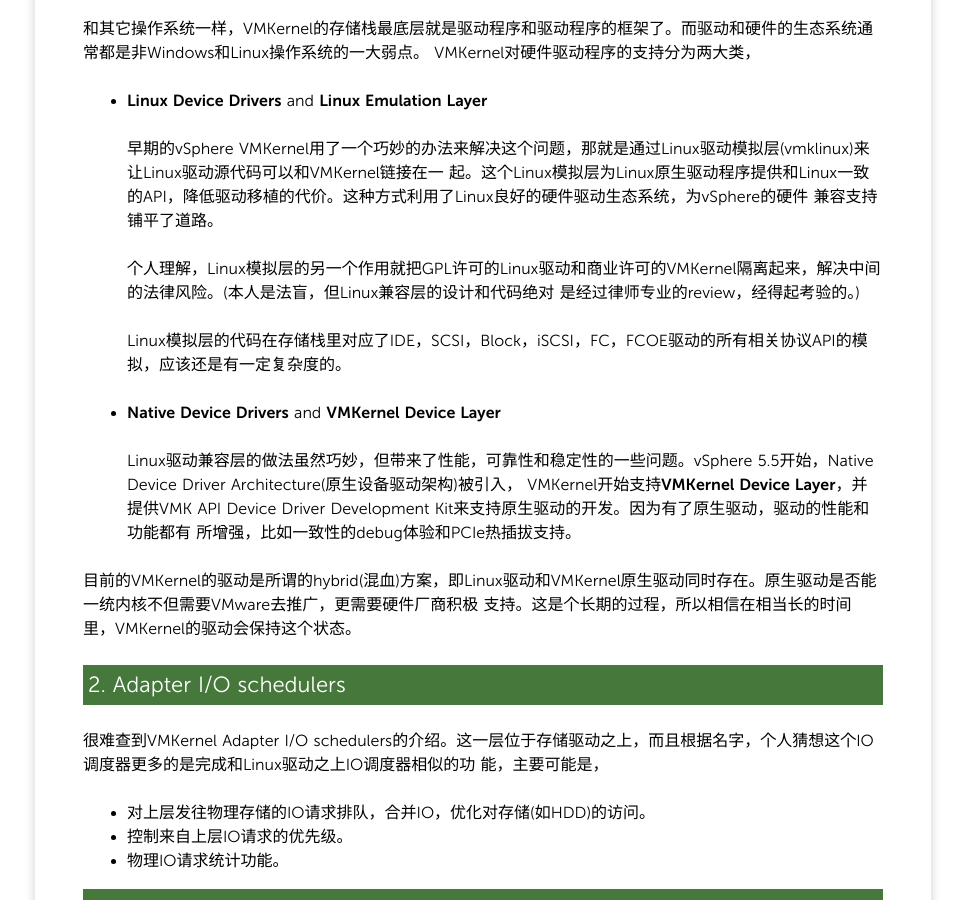
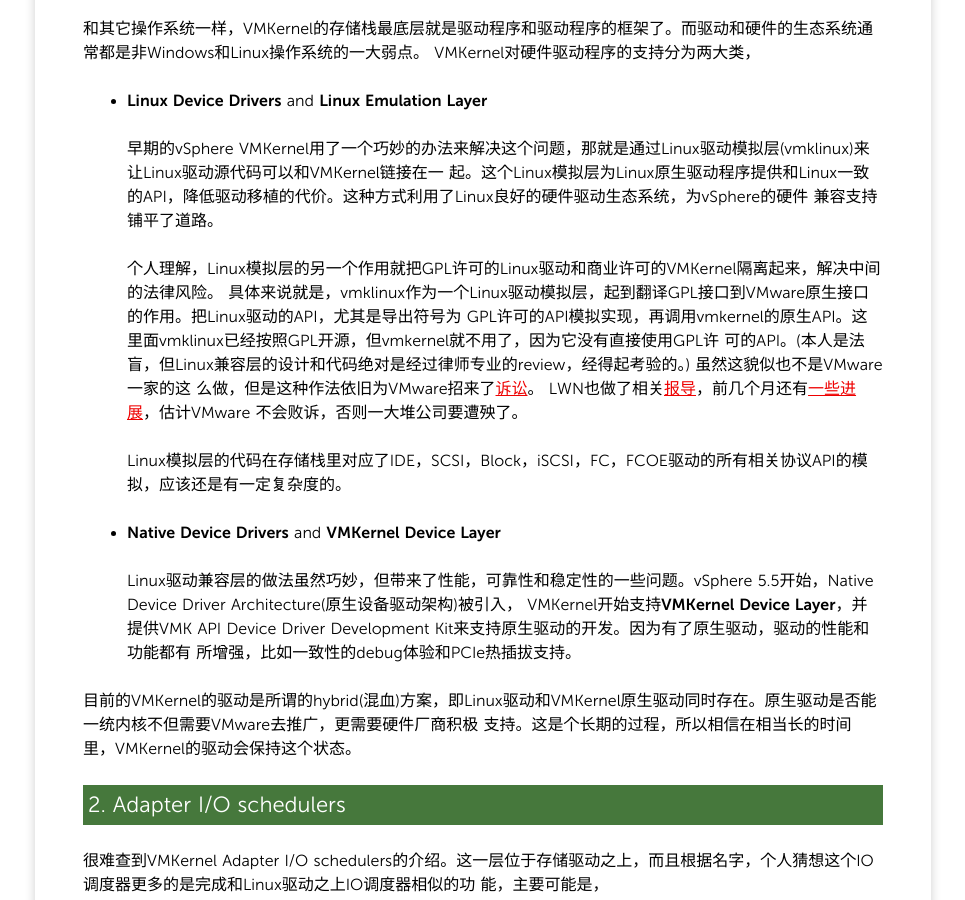
Before and after one commit to yangoliver/yangoliver.github.io, a Jekyll site: the page built from _posts/2016/2016-01-23-vm-basic-1.md, in a window 1280 px wide and 900 px high, scrolled down 471 px. Shown: the whole window, without its empty margins (157-1122 px from the left). Built offline with Jekyll 4.4.1, drawn with Linux system fonts in a browser that asks for light colours; Markdown is read by kramdown in place of the engine named in the settings; comment, search, counter and statistics services are not loaded.

Commit message:
added law suit for vmkernel and vmlinux GPL legal suit

```diff
--- a/_posts/2016/2016-01-23-vm-basic-1.md
+++ b/_posts/2016/2016-01-23-vm-basic-1.md
@@ -28,8 +28,13 @@
   起。这个Linux模拟层为Linux原生驱动程序提供和Linux一致的API，降低驱动移植的代价。这种方式利用了Linux良好的硬件驱动生态系统，为vSphere的硬件
   兼容支持铺平了道路。
 
-  个人理解，Linux模拟层的另一个作用就把GPL许可的Linux驱动和商业许可的VMKernel隔离起来，解决中间的法律风险。(本人是法盲，但Linux兼容层的设计和代码绝对
-  是经过律师专业的review，经得起考验的。)
+  个人理解，Linux模拟层的另一个作用就把GPL许可的Linux驱动和商业许可的VMKernel隔离起来，解决中间的法律风险。
+  具体来说就是，vmklinux作为一个Linux驱动模拟层，起到翻译GPL接口到VMware原生接口的作用。把Linux驱动的API，尤其是导出符号为
+  GPL许可的API模拟实现，再调用vmkernel的原生API。这里面vmklinux已经按照GPL开源，但vmkernel就不用了，因为它没有直接使用GPL许
+  可的API。(本人是法盲，但Linux兼容层的设计和代码绝对是经过律师专业的review，经得起考验的。) 虽然这貌似也不是VMware一家的这
+  么做，但是这种作法依旧为VMware招来了[诉讼](https://www.vmware.com/be/company/news/vmware-update-to-mr-hellwigs-legal-proceedings.html)。
+  LWN也做了相关[报导](https://lwn.net/Articles/635290/)，前几个月还有[一些进展](http://lwn.net/Articles/636132/)，估计VMware
+  不会败诉，否则一大堆公司要遭殃了。
 
   Linux模拟层的代码在存储栈里对应了IDE，SCSI，Block，iSCSI，FC，FCOE驱动的所有相关协议API的模拟，应该还是有一定复杂度的。
 
```
